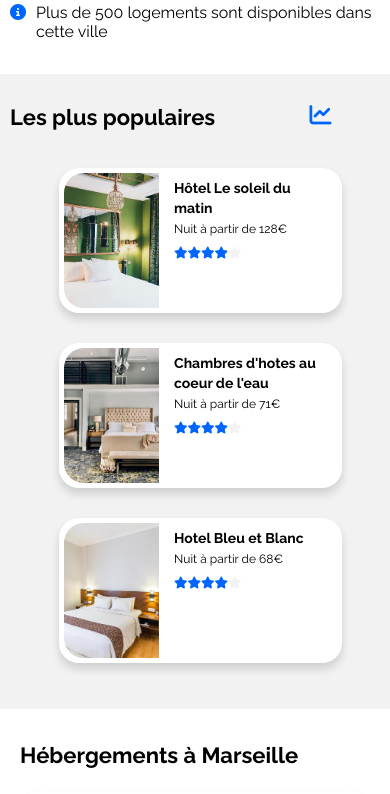
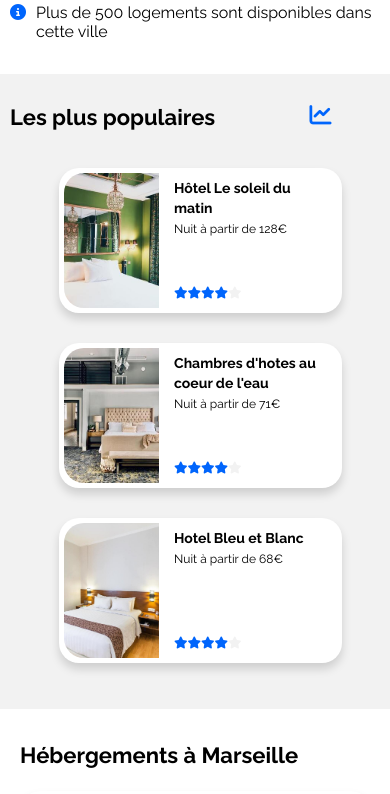
Before and after one commit to Diwans/Booki, a plain HTML site: page index.html in a window 390 px wide. Shown: the part 664-1458 px from the top of the page. Drawn offline with Linux system fonts and the light colour scheme.

Commit message:
version fini et definitive du projet

```diff
--- a/index.html
+++ b/index.html
@@ -65,7 +65,7 @@
 
 <!--******************* hebergements & populaire *******************-->
 
-<section class="loc_pop">
+<div class="loc_pop">
 
 <!--******************* Hébergements a Marseille *******************-->
 
@@ -149,8 +149,10 @@
             <a class="card_pop" href="images_booki/hebergements/1_xlarge/hotel_le_soleil_du_matin.jpg">
                 <img src="images_booki/hebergements/4_small/hotel_le_soleil_du_matin.jpg" alt="hotel_le_soleil_du_matin" class="img_pop">
                 <div class="txt_card">
-                    <h3 class="title_pop">Hôtel Le soleil du matin</h3>
-                    <p class="cost_img">Nuit à partir de 128€<p>
+                    <div>
+                        <h3 class="title_pop">Hôtel Le soleil du matin</h3>
+                        <p class="cost_img">Nuit à partir de 128€<p>
+                    </div>
                     <div class="note">
                         <i class="fa-solid fa-star fa-xs bleu"></i><i class="fa-solid fa-star fa-xs bleu"></i><i class="fa-solid fa-star fa-xs bleu"></i><i class="fa-solid fa-star fa-xs bleu"></i><i class="fa-solid fa-star fa-xs gris"></i>
                     </div>
@@ -160,8 +162,10 @@
             <a class="card_pop" href="images_booki/hebergements/1_xlarge/chambres_dhotes_au_coeur_de_leau.jpg">
                 <img src="images_booki/hebergements/4_small/chambres_dhotes_au_coeur_de_leau.jpg" alt="chambres_dhotes_au_coeur_de_leau" class="img_pop">
                 <div class="txt_card">
-                    <h3 class="title_pop">Chambres d'hotes au coeur de l'eau</h3>
-                    <p class="cost_img">Nuit à partir de 71€</p>
+                    <div>
+                        <h3 class="title_pop">Chambres d'hotes au coeur de l'eau</h3>
+                        <p class="cost_img">Nuit à partir de 71€</p>
+                    </div>
                     <div class="note">
                         <i class="fa-solid fa-star fa-xs bleu"></i><i class="fa-solid fa-star fa-xs bleu"></i><i class="fa-solid fa-star fa-xs bleu"></i><i class="fa-solid fa-star fa-xs bleu"></i><i class="fa-solid fa-star fa-xs gris"></i>
                     </div>
@@ -171,7 +175,7 @@
             <a class="card_pop" href="images_booki/hebergements/1_xlarge/hotel_bleu_et_blanc.jpg">
                 <img src="images_booki/hebergements/4_small/hotel_bleu_et_blanc.jpg" alt="hotel_bleu_et_blanc" class="img_pop">
                 <div class="txt_card">
-                <div id="text">
+                <div>
                     <h3 class="title_pop">Hotel Bleu et Blanc</h3>
                     <p class="cost_img">Nuit à partir de 68€</p>
                 </div>
@@ -185,7 +189,7 @@
 
     </section>
 
-</section>
+</div>
 
 
 
--- a/style.css
+++ b/style.css
@@ -336,7 +336,11 @@ nav a:hover{
 
 .txt_card{
     padding-right: 20px;
+    padding-bottom: 10px;
     margin-top: -10px;
+    display: flex;
+    flex-direction: column;
+    justify-content: space-between;
 }
 
 .card_pop:hover{
@@ -536,11 +540,11 @@ footer{
 /************************************** media query version telephone **************************************/
 
 @media screen and (max-width: 768px){
-
+   /***** paramètres généraux de la page *****/
     main{
         padding: 5px 0px 0px 0px;
     }
-
+    /***** header *****/
     #logo_booki{
         display: flex;
         justify-content: center;
@@ -579,6 +583,7 @@ footer{
         margin-right: 0px;
     }
 
+    /***** barre de recherche *****/
     #search{
         margin-top: 40px;
         margin-left: 10px;
@@ -587,11 +592,13 @@ footer{
     .caption{
         margin-top: 15px;
     }
+
     #searchbar{
         width: 100%;
         margin-top: 30px;
         margin-bottom: 40px;
     }
+
     .loop_button{
         display: block;
     }
@@ -600,14 +607,17 @@ footer{
         display: none;
     }
 
+    /***** filtres *****/
     #filter{
         display: flex;
         width: 100%;
         flex-direction: column;
     }
+
     .margin{
         margin-bottom: -10px;
     }
+
     filter button{
         margin-left: 10px;
     }
@@ -633,15 +643,18 @@ footer{
         flex-wrap: wrap;
     }
 
+    /***** info *****/
     #info{
         margin-top: 40px;
     }
+
+    /***** hebergement et populaire *****/
     .loc_pop{
         display: flex;
-        justify-content: column;
         flex-direction: column-reverse;
     }
 
+    /***** populaire *****/
     #popular{
         width: 100%;
         height: 635px;
@@ -656,6 +669,7 @@ footer{
         margin-left: 10px;
         margin-top: 30px;
     }
+
     #chart{
         float: none;
         position: absolute;
@@ -681,6 +695,7 @@ footer{
         margin-right: 15%;
     }
 
+    /***** hebergement *****/
     #location{
         width: 100%;
         height: auto;
@@ -692,9 +707,9 @@ footer{
 
     .flex{
         display: flex;
-        justify-content: column;
         flex-wrap: wrap;
     }
+
     .card_loc{
         width: 100%;
         height: 200px;
@@ -720,6 +735,8 @@ footer{
         background: #F2F2F2;
         padding: 10px;
     }
+
+    /***** activites *****/
     #activity{
         width: 100%;
         margin-top: 100px;
@@ -730,11 +747,11 @@ footer{
         margin-top: 0px;
         margin-bottom: 0px;
     }
+
     #panel_activity{
         margin-top: 20px;
         margin-bottom: 100px;
         display: flex;
-        justify-content: column;
         flex-wrap: wrap;
     }
 
@@ -758,6 +775,7 @@ footer{
         object-fit: cover;
     }
 
+    /***** footer *****/
     footer{
         height: 500px;
         display: flex;
```
